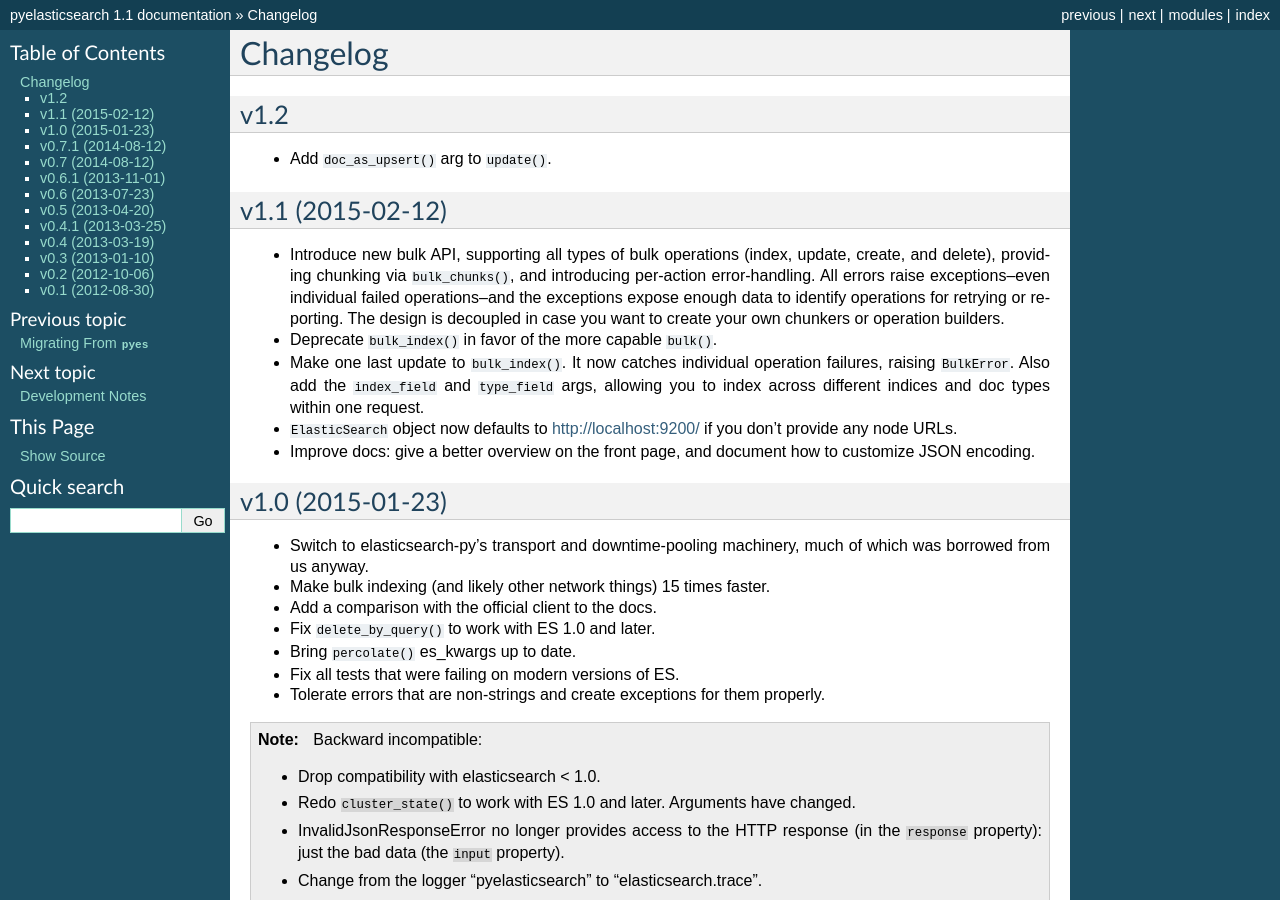
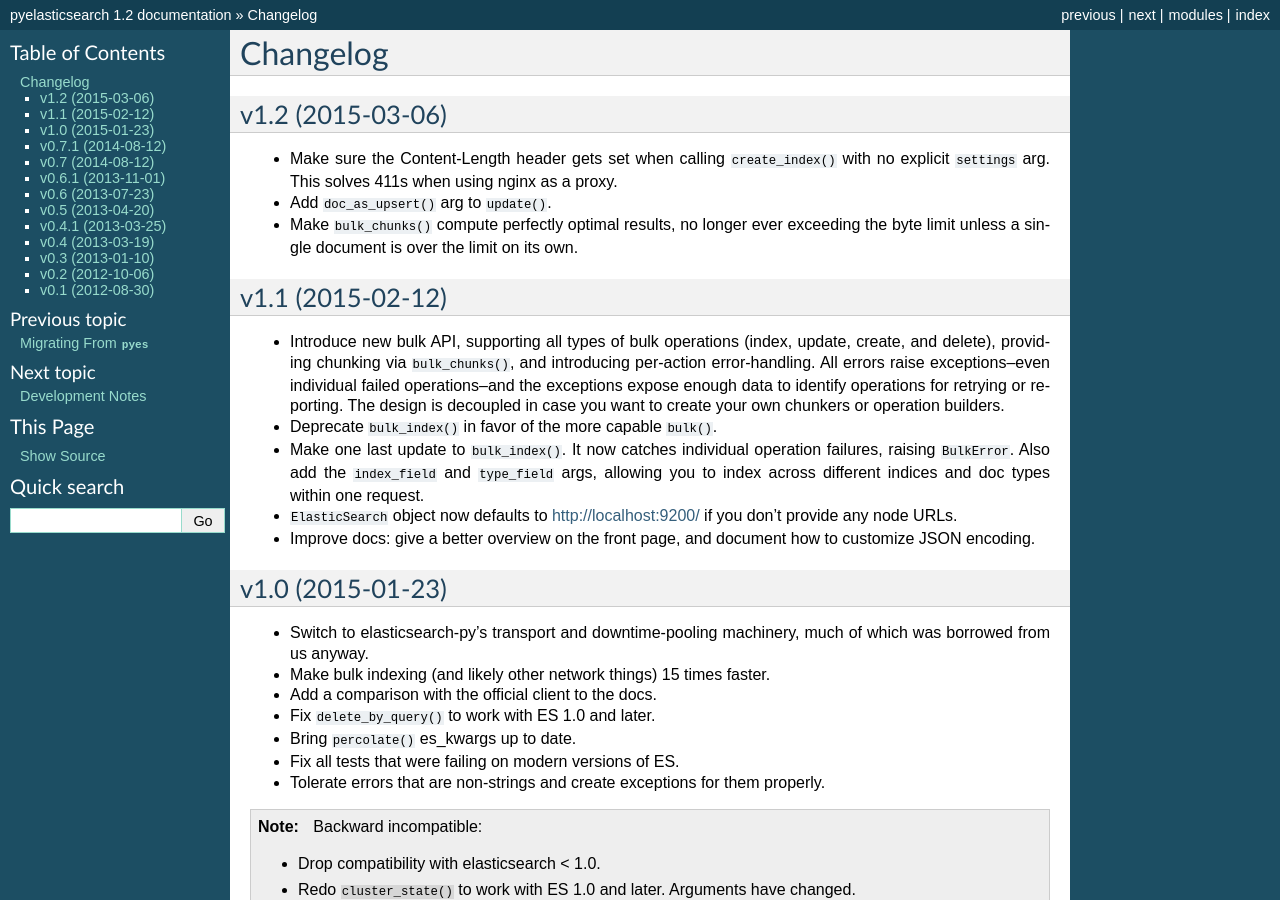
Before and after one commit to pyelasticsearch/pyelasticsearch, a Sphinx documentation site: the page built from docs/source/changelog.rst, in a window 1280 px wide and 900 px high. Built offline with Sphinx 7.4.7, drawn with Linux system fonts in a browser that asks for light colours; some of the changed text lies outside the part shown.

Commit message:
Make sure the Content-Length header gets set when calling `create_index()`  with no explicit `settings` arg. Fix #166. Bump version to 1.2.

```diff
--- a/docs/source/changelog.rst
+++ b/docs/source/changelog.rst
@@ -2,9 +2,15 @@
 Changelog
 =========
 
-v1.2
-----
+v1.2 (2015-03-06)
+-----------------
+* Make sure the Content-Length header gets set when calling ``create_index()``
+  with no explicit ``settings`` arg. This solves 411s when using nginx as a
+  proxy.
 * Add ``doc_as_upsert()`` arg to ``update()``.
+* Make ``bulk_chunks()`` compute perfectly optimal results, no longer ever
+  exceeding the byte limit unless a single document is over the limit on its own.
+
 
 v1.1 (2015-02-12)
 -----------------
--- a/pyelasticsearch/__init__.py
+++ b/pyelasticsearch/__init__.py
@@ -14,7 +14,7 @@
 __all__ = ['ElasticSearch', 'ElasticHttpError', 'Timeout', 'ConnectionError',
            'ElasticHttpNotFoundError', 'IndexAlreadyExistsError', 'BulkError',
            'InvalidJsonResponseError', 'bulk_chunks']
-__version__ = '1.1'
+__version__ = '1.2'
 __version_info__ = tuple(__version__.split('.'))
 
 get_version = lambda: __version_info__
```
Also changed, not shown: 1 other file.
